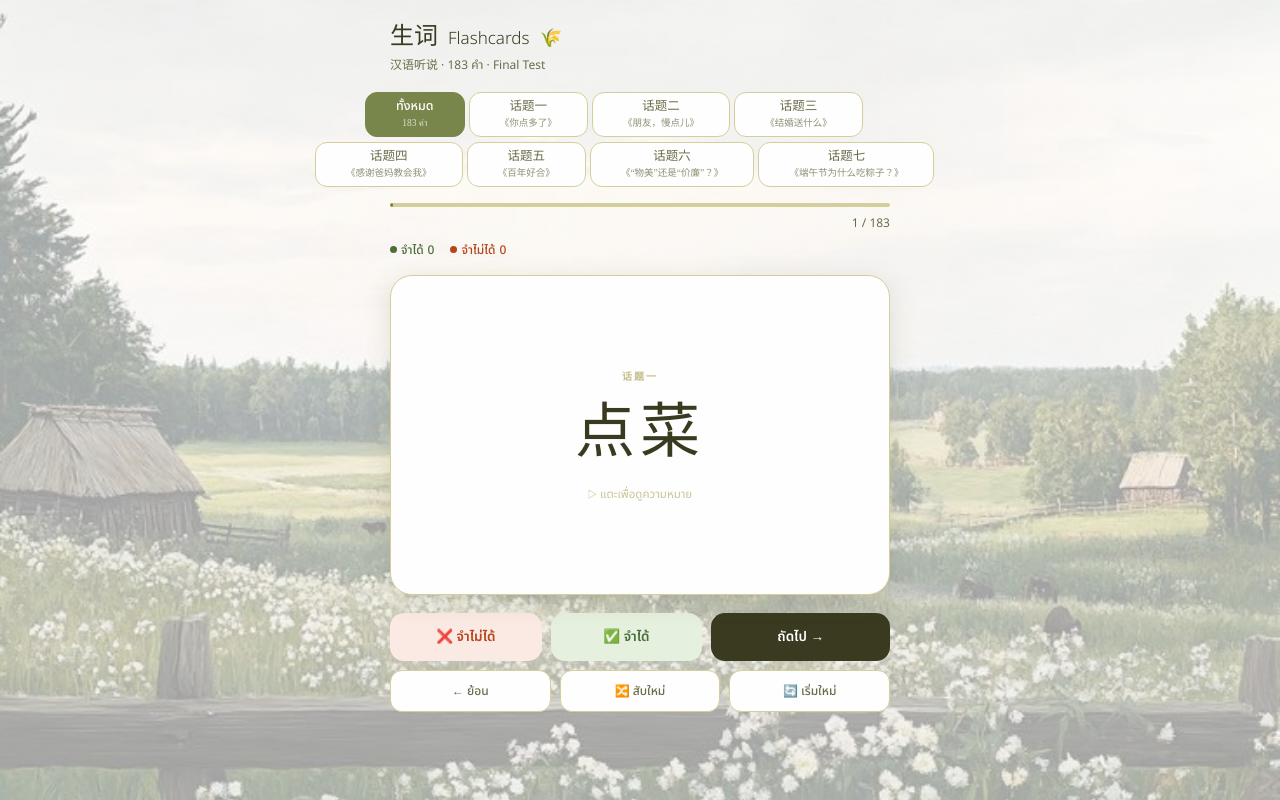
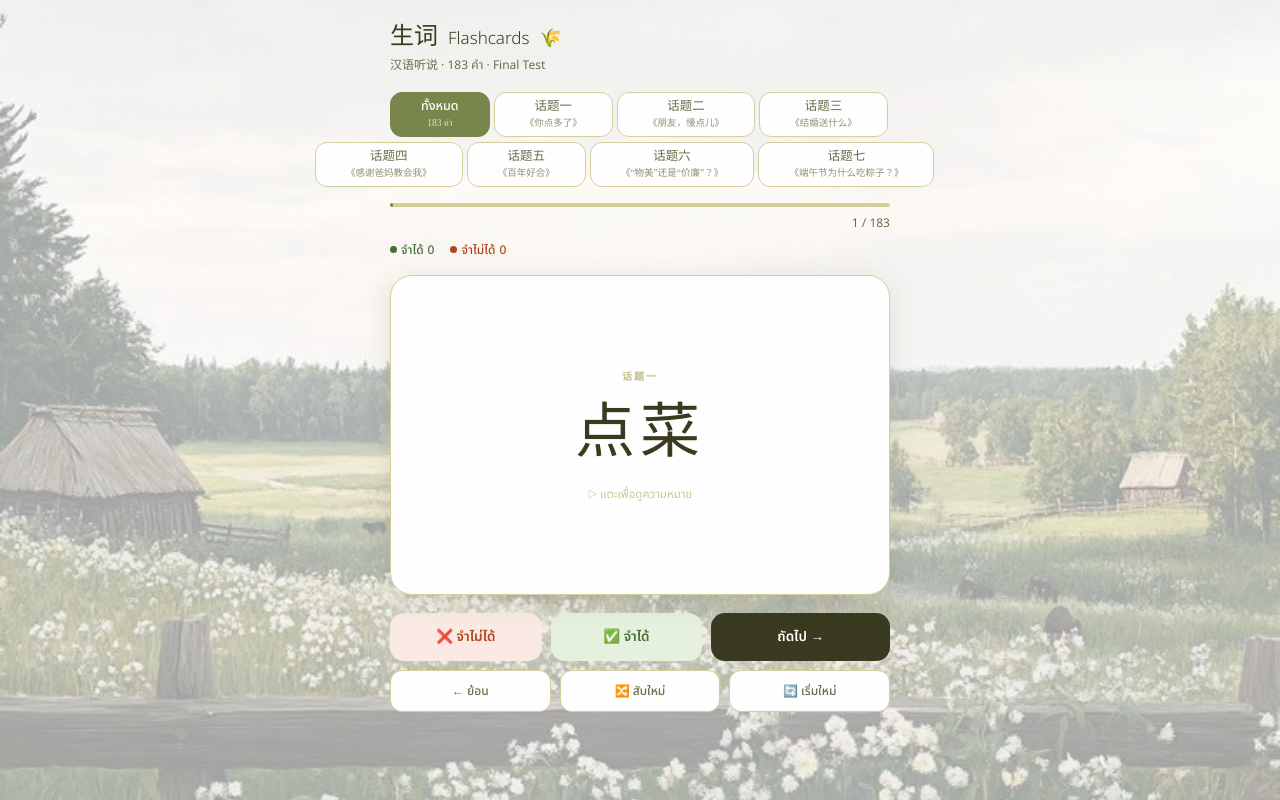
Before and after one commit to suchanat162330-stack/Listening-and-speaking, a plain HTML site: page index.html in a window 1280 px wide. Drawn offline with Linux system fonts and the light colour scheme.

Commit message:
Update style.css

```diff
--- a/style.css
+++ b/style.css
@@ -52,7 +52,7 @@ body {
 .page-subtitle{font-size:12px;color:var(--gray);}
 
 /* TABS-ONE */
-.tabs-one{display:flex(1 1 0);gap:7px;margin-bottom:5px;flex-wrap:wrap;width:100%;max-width:550px;}
+.tabs-one{display:flex(1 1 0);gap:7px;margin-bottom:5px;flex-wrap:wrap;width:100%;max-width:500px;}
 .tab-btn{
   padding:5px 30px;border-radius:12px;
   border:1.5px solid var(--border);background:var(--white);
```
